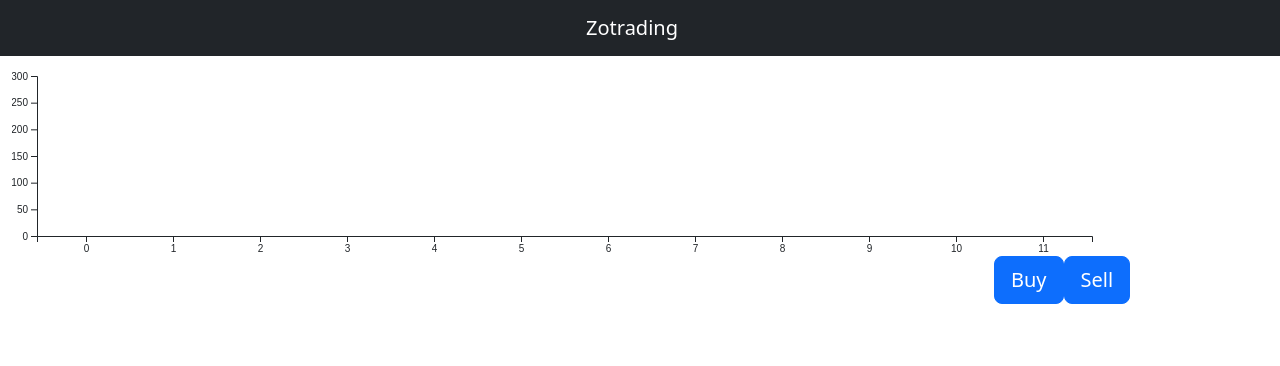
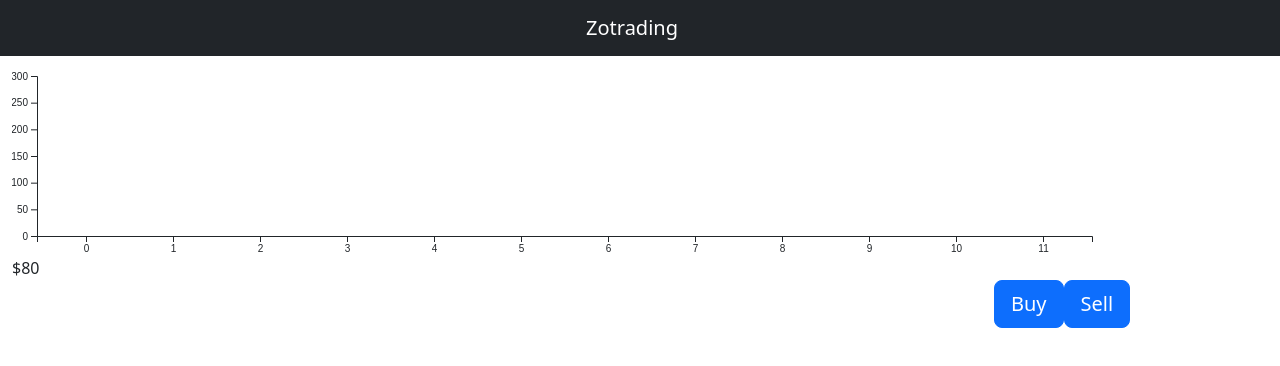
Before and after one commit to jacobseunglee/zotrading, a React (Vite) app: page / in a window 1280 px wide. Shown: the top 366 px of the page. Built offline with nearby package versions, Linux system fonts and the light colour scheme; some icons are missing.

Commit message:
added stock price

```diff
--- /dev/null
+++ b/src/components/DisplayPrice.jsx
@@ -0,0 +1,11 @@
+
+
+function DisplayPrice(props){
+    const { data } = props;
+    let price = data[data.length - 1].value
+    return (
+        <div>${price}</div>
+    )
+}
+
+export default DisplayPrice
--- a/src/components/WebApp.jsx
+++ b/src/components/WebApp.jsx
@@ -2,6 +2,7 @@ import { useState } from "react";
 import BuySellButton from "./BuySellButton";
 import Header from "./Header"
 import DisplayGraph from "./displayGraph";
+import DisplayPrice from "./DisplayPrice";
 import Container from 'react-bootstrap/Container';
 import Row from 'react-bootstrap/Row';
 import Col from 'react-bootstrap/Col';
@@ -36,6 +37,9 @@ function WebApp() {
         <Col></Col>
         <Col></Col>
         <Col></Col>
+        <div className="display-price">
+          <DisplayPrice data={data}/>
+        </div>
         <div className="buy-sell-container">
             <BuySellButton data={data} setData={setData}/>
         </div>
```
